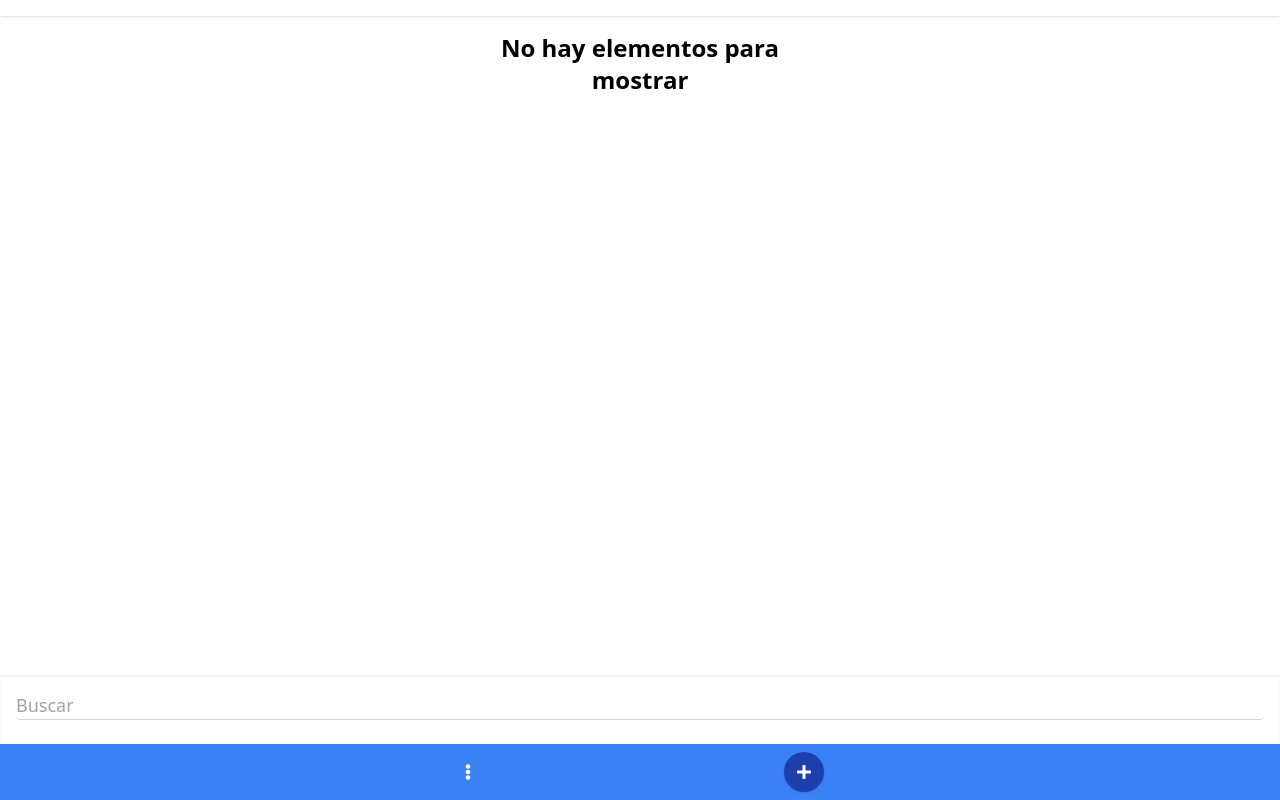
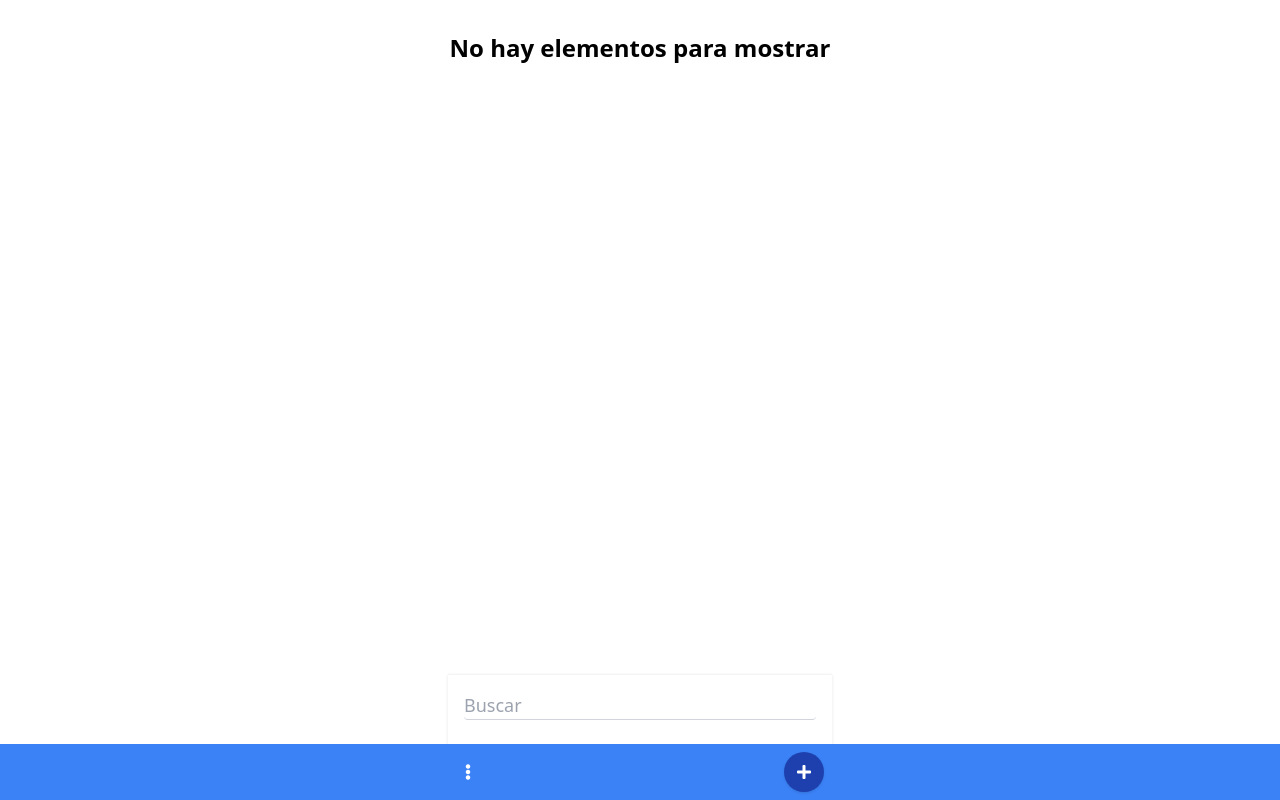
Before and after one commit to luigidicarlo/shoppalist, a React (Vite) app: page / in a window 1280 px wide. Built offline with nearby package versions, Linux system fonts and the light colour scheme.

Commit message:
Fixed some styling issues

```diff
--- a/src/App.tsx
+++ b/src/App.tsx
@@ -61,7 +61,7 @@ export const App = () => {
 	return (
 		<>
 			<Items setFormState={setFormState} />
-				<ItemsTotal />
+			<ItemsTotal />
 			<FilterForm />
 			<Header />
 			<UploadModal />
--- a/src/components/Forms/FilterForm.tsx
+++ b/src/components/Forms/FilterForm.tsx
@@ -9,7 +9,8 @@ export const FilterForm: React.FC = () => {
 	};
 
 	return (
-		<div className="fixed bottom-12 left-0 p-4 bg-white w-full shadow-inner">
+		<div className="flex items-center justify-center">
+			<div className="fixed bottom-12 p-4 bg-white w-full shadow max-w-sm border-t border-gray-100">
 				<input
 					type="search"
 					className={`${inputStyles} mb-0 text-lg text-black`}
@@ -18,5 +19,6 @@ export const FilterForm: React.FC = () => {
 					value={filter}
 				/>
 			</div>
+		</div>
 	);
 };
--- a/src/components/Items/Items.tsx
+++ b/src/components/Items/Items.tsx
@@ -22,7 +22,7 @@ export const Items: React.FC<IProps> = ({ setFormState }) => {
 	};
 
 	return (
-		<main className="container mx-auto max-w-sm px-2">
+		<main className={`container mx-auto max-w-sm px-2${filteredItems.length > 0 && ' pt-8'}`}>
 			<ul className="mt-8 mb-4 rounded">
 				{!filteredItems.length && (
 					<li className="flex items-center justify-center">
--- a/src/components/Items/ItemsTotal.tsx
+++ b/src/components/Items/ItemsTotal.tsx
@@ -5,13 +5,15 @@ export const ItemsTotal: React.FC = () => {
 	const { items } = useItemsContext();
 
 	return (
-		<div className="fixed top-0 left-0 w-full bg-white py-2 shadow">
+		<>
 			{items.length > 0 && (
-				<h2 className="text-xl text-center text-gray-700 select-none">
-					<span className="font-bold">Total:</span>{' '}
-					{Number(getTotal(items)).toFixed(3)}
-				</h2>
+				<div className="fixed top-0 left-0 w-full bg-white py-2 shadow">
+					<h2 className="text-xl text-center text-gray-700 select-none">
+						<span className="font-bold">Total:</span>{' '}
+						{Number(getTotal(items)).toFixed(3)}
+					</h2>
+				</div>
 			)}
-		</div>
+		</>
 	);
 };
```
Also changed, not shown: 5 other files (tests, documents, lock files or other folders). Lines whose indentation alone changed are shown as unchanged.
